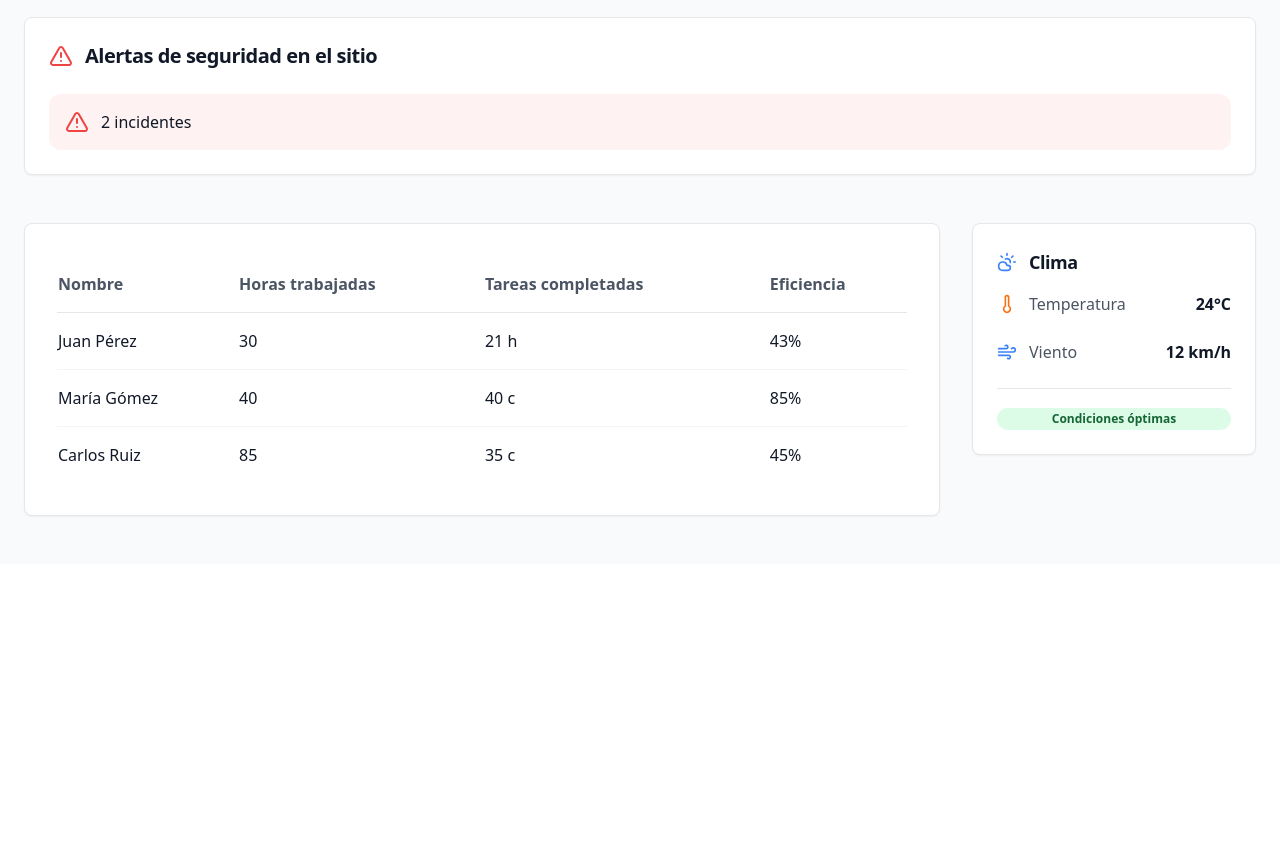
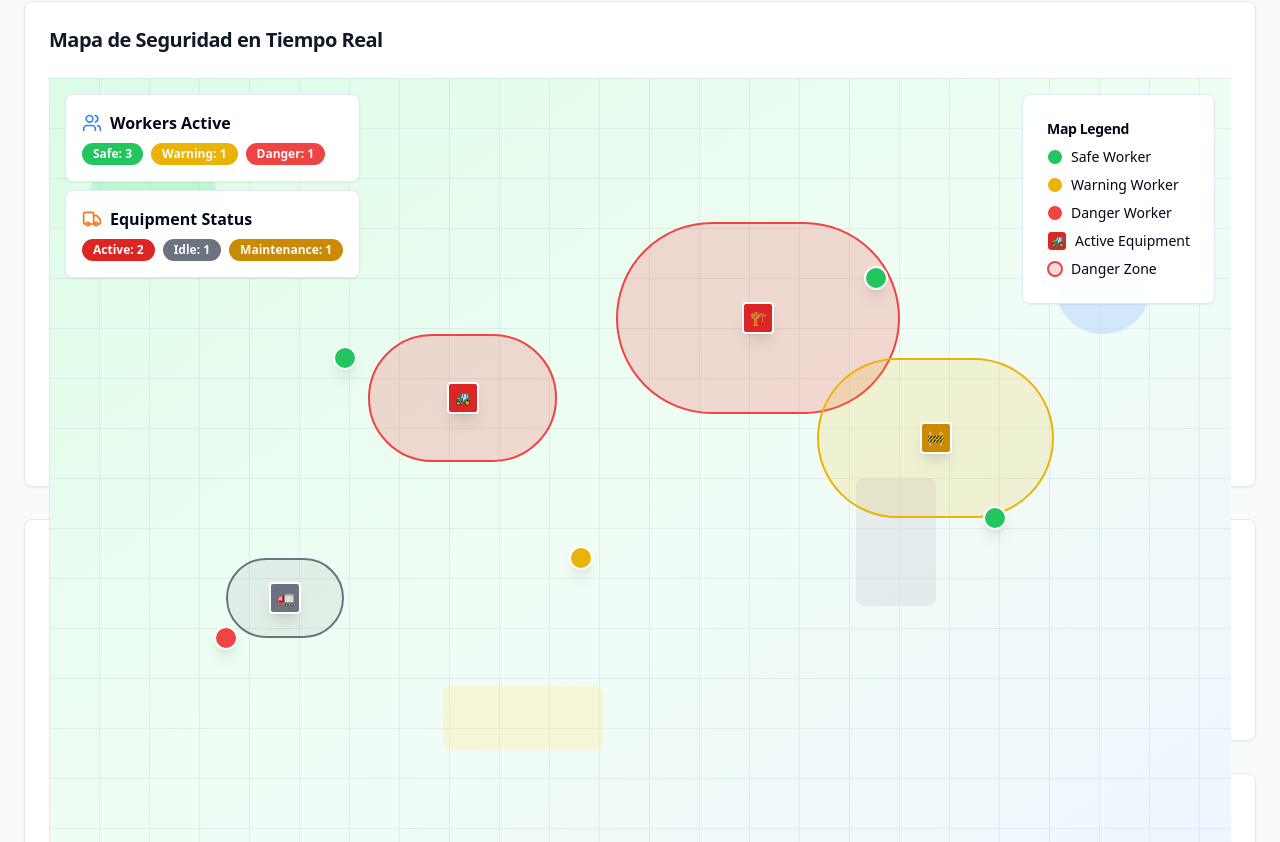
Before and after one commit to JZhaGuo/sentinel-site-view, a React (Vite) app: page /supervisor in a window 1280 px wide. Shown: the part 418-1260 px from the top of the page. Before the commit the page ends 982 px from the top, so only its background shows below. Built offline with nearby package versions, Linux system fonts and the light colour scheme.

Commit message:
feat: Implement machine radius simulation in supervisor map
Simulated construction machinery with action radii. Workers outside the radius show green, near yellow, and inside red. Added simulated statistics and time tracking. No external APIs used.

```diff
--- a/src/pages/SupervisorDashboard.tsx
+++ b/src/pages/SupervisorDashboard.tsx
@@ -32,9 +32,9 @@ const SupervisorDashboard = () => {
               </Link>
             </div>
             <div className="flex items-center gap-6">
-              <span className="text-gray-600 dark:text-gray-400">Home</span>
+              <span className="text-gray-600 dark:text-gray-400">Inicio</span>
               <span className="text-gray-600 dark:text-gray-400">Dashboard</span>
-              <span className="text-gray-600 dark:text-gray-400">Reports</span>
+              <span className="text-gray-600 dark:text-gray-400">Reportes</span>
               <ThemeToggle />
               <div className="w-8 h-8 bg-gray-300 dark:bg-gray-600 rounded-full"></div>
             </div>
@@ -44,7 +44,7 @@ const SupervisorDashboard = () => {
 
       <div className="max-w-7xl mx-auto px-6 py-12">
         {/* Workers Overview */}
-        <Card className="bg-white dark:bg-gray-800 border border-gray-200 dark:border-gray-700 mb-12">
+        <Card className="bg-white dark:bg-gray-800 border border-gray-200 dark:border-gray-700 mb-8">
           <CardContent className="p-8">
             <div className="grid md:grid-cols-3 gap-8 mb-8">
               {workers.map((worker, index) => (
@@ -61,18 +61,16 @@ const SupervisorDashboard = () => {
           </CardContent>
         </Card>
 
-        {/* Safety Alerts */}
-        <Card className="bg-white dark:bg-gray-800 border border-gray-200 dark:border-gray-700 mb-12">
+        {/* Safety Map */}
+        <Card className="bg-white dark:bg-gray-800 border border-gray-200 dark:border-gray-700 mb-8">
           <CardHeader>
-            <CardTitle className="flex items-center gap-3 text-xl font-semibold text-gray-900 dark:text-white">
-              <AlertTriangle className="h-6 w-6 text-red-500" />
-              Alertas de seguridad en el sitio
+            <CardTitle className="text-xl font-semibold text-gray-900 dark:text-white">
+              Mapa de Seguridad en Tiempo Real
             </CardTitle>
           </CardHeader>
           <CardContent>
-            <div className="flex items-center gap-3 p-4 bg-red-50 dark:bg-red-900/20 rounded-xl">
-              <AlertTriangle className="h-6 w-6 text-red-500" />
-              <span className="font-medium text-gray-900 dark:text-white">2 incidentes</span>
+            <div className="h-96 relative">
+              <SafetyMap />
             </div>
           </CardContent>
         </Card>
@@ -81,6 +79,11 @@ const SupervisorDashboard = () => {
           {/* Performance Table */}
           <div className="lg:col-span-3">
             <Card className="bg-white dark:bg-gray-800 border border-gray-200 dark:border-gray-700">
+              <CardHeader>
+                <CardTitle className="text-xl font-semibold text-gray-900 dark:text-white">
+                  Rendimiento del Equipo
+                </CardTitle>
+              </CardHeader>
               <CardContent className="p-8">
                 <div className="overflow-x-auto">
                   <table className="w-full">
@@ -95,21 +98,33 @@ const SupervisorDashboard = () => {
                     <tbody>
                       <tr className="border-b border-gray-100 dark:border-gray-800">
                         <td className="py-4 text-gray-900 dark:text-white">Juan Pérez</td>
-                        <td className="py-4 text-gray-900 dark:text-white">30</td>
-                        <td className="py-4 text-gray-900 dark:text-white">21 h</td>
-                        <td className="py-4 text-gray-900 dark:text-white">43%</td>
+                        <td className="py-4 text-gray-900 dark:text-white">7.5h</td>
+                        <td className="py-4 text-gray-900 dark:text-white">12 tareas</td>
+                        <td className="py-4">
+                          <Badge className="bg-green-100 text-green-800 dark:bg-green-900 dark:text-green-200">
+                            85%
+                          </Badge>
+                        </td>
                       </tr>
                       <tr className="border-b border-gray-100 dark:border-gray-800">
                         <td className="py-4 text-gray-900 dark:text-white">María Gómez</td>
-                        <td className="py-4 text-gray-900 dark:text-white">40</td>
-                        <td className="py-4 text-gray-900 dark:text-white">40 c</td>
-                        <td className="py-4 text-gray-900 dark:text-white">85%</td>
+                        <td className="py-4 text-gray-900 dark:text-white">6.2h</td>
+                        <td className="py-4 text-gray-900 dark:text-white">8 tareas</td>
+                        <td className="py-4">
+                          <Badge className="bg-yellow-100 text-yellow-800 dark:bg-yellow-900 dark:text-yellow-200">
+                            72%
+                          </Badge>
+                        </td>
                       </tr>
                       <tr>
                         <td className="py-4 text-gray-900 dark:text-white">Carlos Ruiz</td>
-                        <td className="py-4 text-gray-900 dark:text-white">85</td>
-                        <td className="py-4 text-gray-900 dark:text-white">35 c</td>
-                        <td className="py-4 text-gray-900 dark:text-white">45%</td>
+                        <td className="py-4 text-gray-900 dark:text-white">8.1h</td>
+                        <td className="py-4 text-gray-900 dark:text-white">15 tareas</td>
+                        <td className="py-4">
+                          <Badge className="bg-green-100 text-green-800 dark:bg-green-900 dark:text-green-200">
+                            92%
+                          </Badge>
+                        </td>
                       </tr>
                     </tbody>
                   </table>
@@ -120,6 +135,28 @@ const SupervisorDashboard = () => {
 
           {/* Right Panel */}
           <div className="space-y-8">
+            {/* Safety Alerts */}
+            <Card className="bg-white dark:bg-gray-800 border border-gray-200 dark:border-gray-700">
+              <CardHeader>
+                <CardTitle className="flex items-center gap-3 text-lg font-semibold text-gray-900 dark:text-white">
+                  <AlertTriangle className="h-5 w-5 text-red-500" />
+                  Alertas de Seguridad
+                </CardTitle>
+              </CardHeader>
+              <CardContent>
+                <div className="space-y-3">
+                  <div className="flex items-center gap-3 p-3 bg-red-50 dark:bg-red-900/20 rounded-lg">
+                    <div className="w-2 h-2 bg-red-500 rounded-full"></div>
+                    <span className="text-sm text-gray-900 dark:text-white">Trabajador en zona peligrosa</span>
+                  </div>
+                  <div className="flex items-center gap-3 p-3 bg-yellow-50 dark:bg-yellow-900/20 rounded-lg">
+                    <div className="w-2 h-2 bg-yellow-500 rounded-full"></div>
+                    <span className="text-sm text-gray-900 dark:text-white">Precaución requerida</span>
+                  </div>
+                </div>
+              </CardContent>
+            </Card>
+
             <ClimateWidget />
           </div>
         </div>
```
